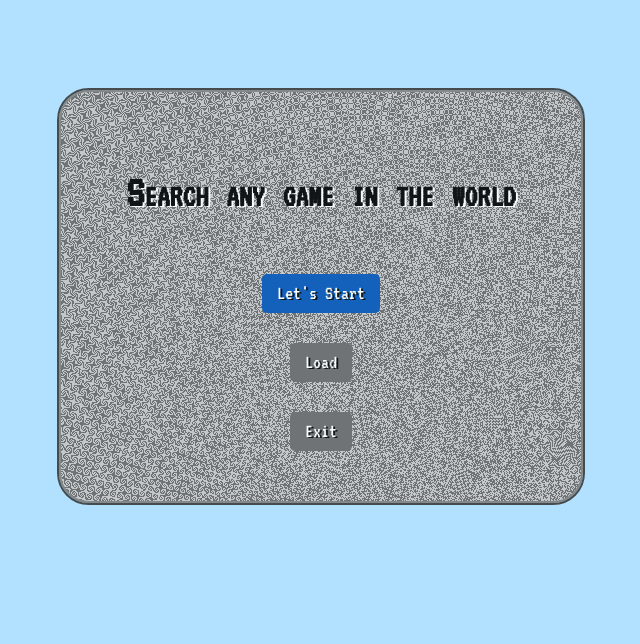
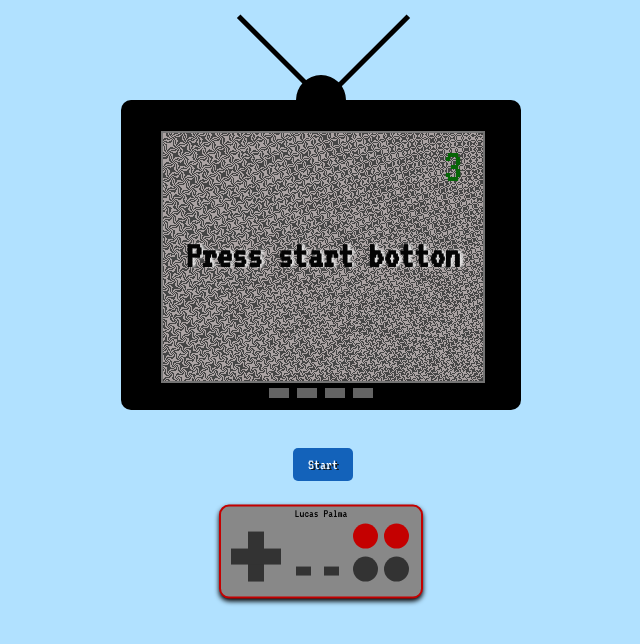
Before and after one commit to Lukkas98/Videogames-PI, a React (Create React App) app in the folder client/: page / in a window 1280 px wide. Shown: the top 644 px of the page, without its empty margins (319-959 px from the left). Built offline with nearby package versions, Linux system fonts and the light colour scheme; no server answers.

Commit message:
changed styles landing and loading

```diff
--- a/client/src/components/Landing/Landing.jsx
+++ b/client/src/components/Landing/Landing.jsx
@@ -1,19 +1,42 @@
-import { NavLink } from "react-router-dom"
-import "./Landing.modules.css"
+import { NavLink } from "react-router-dom";
+import "./Landing.modules.css";
 
-export default function Landing(){
-
-
-    return(
-        <>
-            <div className="tv-container">
-                <div className="tv-screen">
-                    <h1 className="h1" >Search any game in the world</h1>
-                    <NavLink to="/home" className="btn">Let's Start</NavLink>
-                    <div className="btn disabled">Load</div>
-                    <div className="btn disabled">Exit</div>
-                </div>
+export default function Landing() {
+  return (
+    <>
+      <div className="tv">
+        <div className="screen">
+          <div className="tv-container">
+            <div className="tv-screen">
+                <span className="numberTV">3</span>
+              <h1 className="h1">Press start botton</h1>
+              <NavLink to="/home" className="btn">
+                Start
+              </NavLink>
             </div>
-        </>
-    )
+          </div>
+        </div>
+        <div className="antenna"></div>
+        <div className="button-row">
+          <div className="button"></div>
+          <div className="button"></div>
+          <div className="button"></div>
+          <div className="button"></div>
+        </div>
+      </div>
+      <div className="nintendo-controller">
+        <div className="signature">Lucas Palma</div>
+        <div className="dpad"></div>
+        <div className="buttonsC">
+          <div className="buttonC a"></div>
+          <div className="buttonC b"></div>
+          <div className="buttonC aS"></div>
+          <div className="buttonC bS"></div>
+          <div className="buttonC selectC"></div>
+          <div className="buttonC startC"></div>
+        </div>
+        <div className="cable"></div>
+      </div>
+    </>
+  );
 }
--- a/client/src/components/Landing/Landing.modules.css
+++ b/client/src/components/Landing/Landing.modules.css
@@ -1,28 +1,36 @@
-.h1{
-    font-variant: small-caps;
-    text-shadow: 2px 1px 0 white;
-    font-size: 45px;
+.h1 {
+  text-shadow: 3px 0 3px white;
+  font-size: 38px;
 }
 
-.p{
+.numberTV {
+  position: absolute;
+  font-size: 50px;
+  color: #026b02;
+  top: 5px;
+  right: 20px;
+}
+
+.p {
   font-variant: small-caps;
   text-shadow: 2px 1px 0 white;
   font-weight: 800;
   font-size: 30px;
 }
 
-
 .btn {
+  position: absolute;
+  top: 300px;
   background-color: #0254b3;
   color: white;
   padding: 8px 15px;
   margin: 15px 0;
   border: none;
   border-radius: 5px;
-    font-size: 20px;
+  font-size: 15px;
   cursor: pointer;
   transition: all 0.5s ease;
-    font-family: 'VT323', monospace;
+  font-family: "VT323", monospace;
   text-shadow: 2px 1px 0 black;
 }
 
@@ -31,38 +39,214 @@
   background-color: #026b02;
 }
 
-.disabled{
-    background-color: #686868;
-    cursor:not-allowed;
-}
-.disabled:hover{
-    background-color: #686868;
-}
-
 .tv-container {
-    border-radius: 30px;
-    outline: 2px solid #3b3b3b;
-    padding: 35px;
-    margin: 90px auto;
   position: relative;
-    width: fit-content;
-    height: fit-content;
+  width: 100%;
+  height: 100%;
   border: 2px solid grey;
   opacity: 0.9;
-    background:
-    repeating-conic-gradient(#c5c5c5 0 0.0001%,#686868 0 0.0002%) 80% 20%/2000px 1000px;
+  background: repeating-conic-gradient(#b9b0b0 0 0.0001%, #494949 0 0.0002%) 60%
+    20%/2000px 1000px;
   background-blend-mode: difference;
-    animation: b .2s infinite alternate;
+  animation: b 0.2s infinite alternate;
 }
 
 .tv-screen {
   display: flex;
   flex-direction: column;
   align-items: center;
+  justify-content: center;
   width: 100%;
   height: 100%;
 }
 
-@keyframes b{
-    100% {background-position: 4% 0, 20% 10%}
+@keyframes b {
+  100% {
+    background-position: 4% 0, 20% 10%;
   }
+}
+
+.tv {
+  margin: 100px auto;
+  width: 400px;
+  height: 310px;
+  background-color: #000;
+  border-radius: 10px;
+  position: relative;
+}
+
+.screen {
+  position: absolute;
+  top: 10%;
+  left: 10%;
+  width: 80%;
+  height: 80%;
+  background-color: #333;
+}
+
+.antenna {
+  position: absolute;
+  top: -25px;
+  left: 50%;
+  width: 50px;
+  height: 50px;
+  background-color: #000;
+  border-radius: 50%;
+  transform: translateX(-50%);
+}
+
+.antenna:before,
+.antenna:after {
+  content: "";
+  position: absolute;
+  top: 100%;
+  left: 50%;
+  width: 5px;
+  height: 120px;
+  background-color: #000;
+  transform: translateX(-50%);
+}
+
+.antenna:before {
+  transform-origin: bottom;
+  transform: translateY(-120%) rotate(45deg);
+}
+
+.antenna:after {
+  transform-origin: bottom;
+  transform: translateY(-120%) rotate(-45deg);
+}
+
+.button-row {
+  position: absolute;
+  bottom: 12px;
+  left: 50%;
+  transform: translateX(-50%);
+  display: flex;
+  justify-content: center;
+  gap: 8px;
+}
+
+.button {
+  width: 20px;
+  height: 10px;
+  background-color: #646464;
+}
+
+/* Mando de nintendo */
+
+.nintendo-controller {
+  margin: 20px auto;
+  width: 200px;
+  height: 90px;
+  background-color: #888;
+  border-radius: 10px;
+  border: 2px solid #c40000;
+  position: relative;
+  animation: controller 2s infinite;
+}
+
+@keyframes controller {
+  0% {
+    transform: translateY(0);
+    box-shadow: 0 1px 5px 0 black;
+  }
+  50% {
+    transform: translateY(-25px);
+    box-shadow: 0 9px 8px 0 black;
+
+  }
+  100% {
+    transform: translateY(0);
+    box-shadow: 0 1px 5px 0 black;
+  }
+}
+
+.dpad {
+  width: 50px;
+  height: 50px;
+  position: relative;
+  top: 55%;
+  left: 35px;
+  transform: translate(-50%, -50%);
+}
+.dpad::before,
+.dpad::after {
+  content: "";
+  position: absolute;
+  width: 16px;
+  height: 100%;
+  background-color: #333;
+  left: 50%;
+  transform: translateX(-50%);
+}
+
+.dpad::before {
+  top: 0%;
+}
+
+.dpad::after {
+  transform: rotate(90deg);
+  top: 0;
+  left: 17px;
+}
+
+.buttonsC {
+  position: absolute;
+  top: 22%;
+  left: 135px;
+  transform: translateY(-50%);
+}
+
+.buttonC {
+  width: 25px;
+  height: 25px;
+  background-color: #333;
+  position: absolute;
+}
+
+.buttonC.a {
+  top: 30px;
+  left: 28px;
+  border-radius: 50%;
+}
+
+.buttonC.b {
+  top: 30px;
+  left: -3px;
+  border-radius: 50%;
+}
+
+.buttonC.selectC {
+  width: 15px;
+  height: 9px;
+  top: 40px;
+  right: 45px;
+}
+
+.buttonC.startC {
+  width: 15px;
+  height: 9px;
+  top: 40px;
+  right: 17px;
+}
+
+.buttonC.aS {
+  background: #c40000;
+  top: -3px;
+  left: 28px;
+  border-radius: 50%;
+}
+.buttonC.bS {
+  background: #c40000;
+  top: -3px;
+  left: -3px;
+  border-radius: 50%;
+}
+
+.signature {
+  position: absolute;
+  font-size: 12px;
+  left: 50%;
+  transform: translate(-50%);
+}
--- a/client/src/components/Loading/Loading.jsx
+++ b/client/src/components/Loading/Loading.jsx
@@ -22,8 +22,8 @@ export default function Loading() {
     <>
     <div className="tv-container" id="container">
         <div className="tv-screen">
-            <h1 className="h1">LOADING{dots}</h1>
-            <h1 className="h1">PLEASE WAIT</h1>
+            <h2 className="h2L">LOADING{dots}</h2>
+            <h2 className="h2L">PLEASE WAIT</h2>
         </div>
     </div>
     </>
--- a/client/src/components/Loading/Loading.modules.css
+++ b/client/src/components/Loading/Loading.modules.css
@@ -1,11 +1,14 @@
-.h1{
-    color: black;
-    font-variant: small-caps;
-    text-shadow: 2px 1px 0 white;
-    font-size: 45px;
-    padding: 10px 30px;
+.h2L{
+    font-family: 'Courier New', monospace;
+    font-size: 24px;
+    color: #ffcc00;
+    text-shadow: 2px 0 4px black;
+    letter-spacing: 2px;
 }
 
 #container {
+    width: 50%;
+    border: 2px solid #ffcc00;
+    border-radius: 8px;
     margin: 50px auto;
 }
```
Lines whose indentation alone changed are shown as unchanged.
